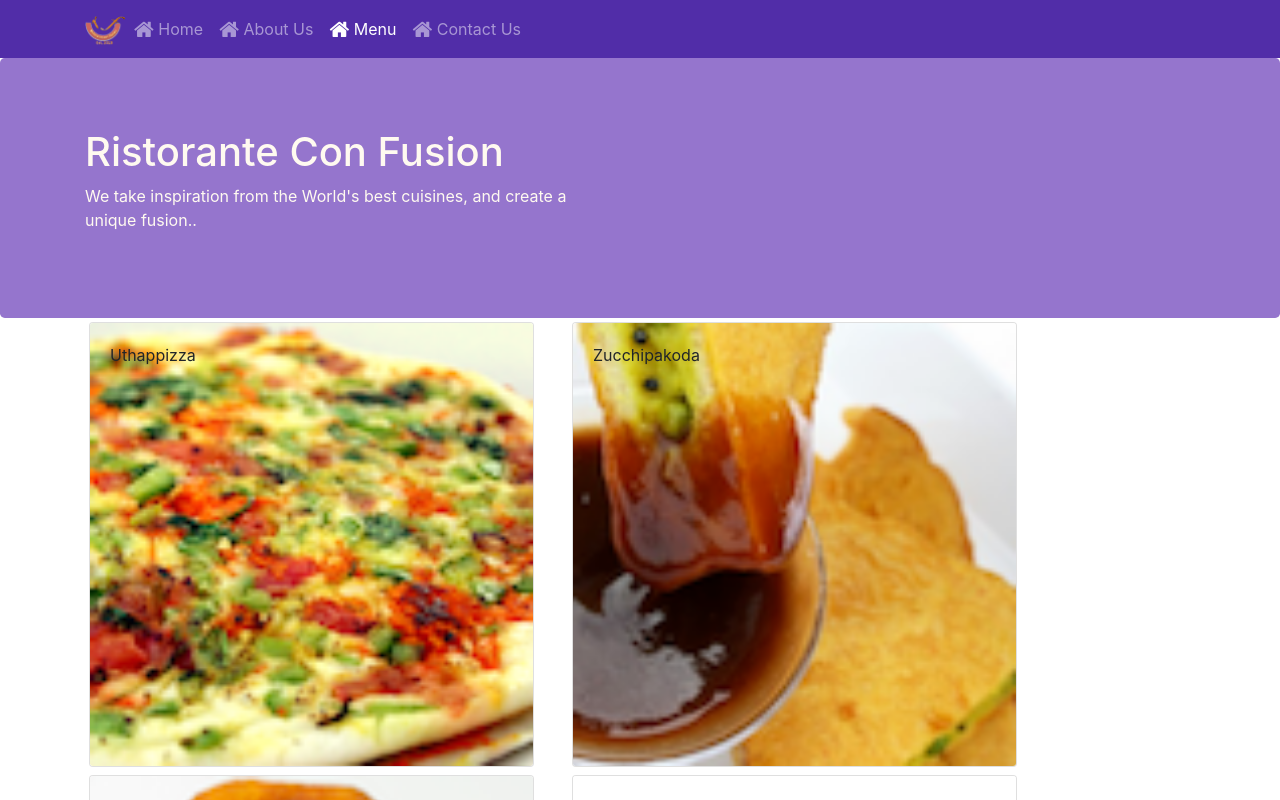
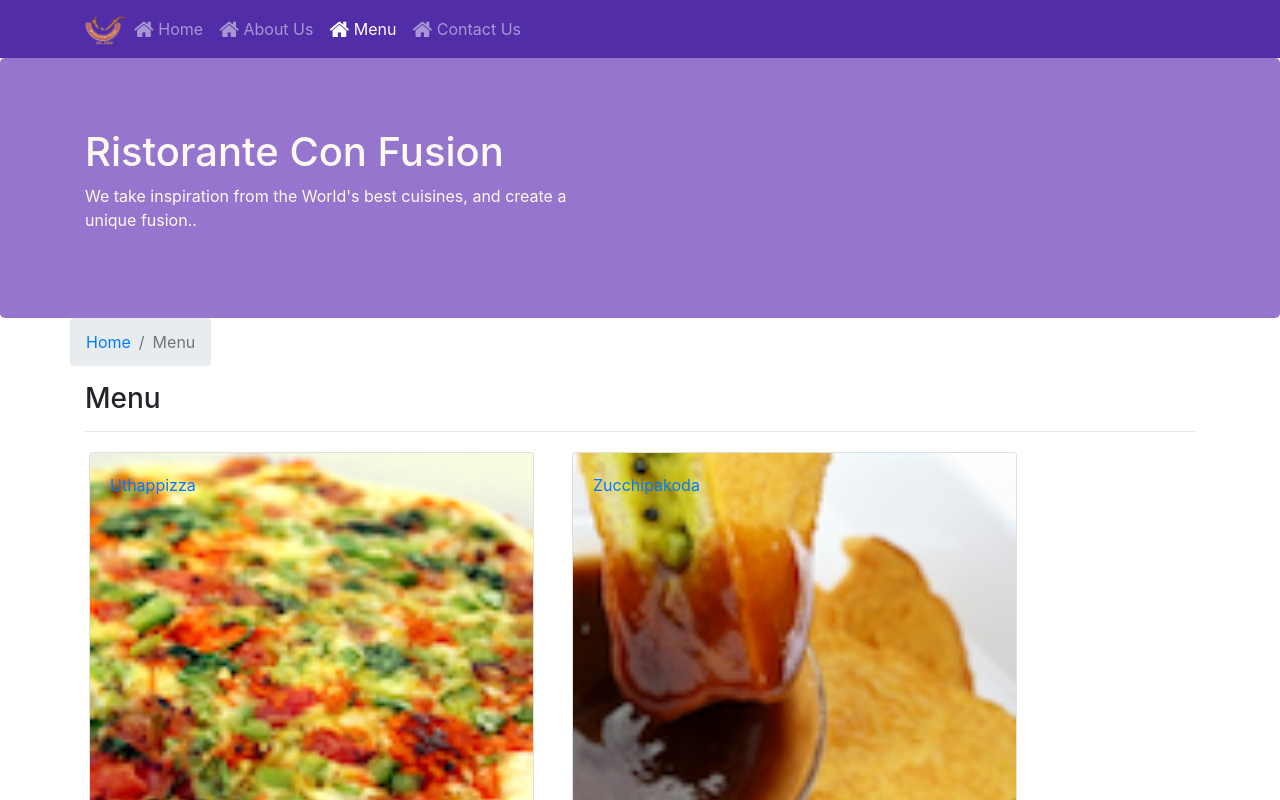
Before and after one commit to sammydowds/courses, a React (Create React App) app in the folder React_Study/: page /menu in a window 1280 px wide. Shown: the top 800 px of the page. Built offline with nearby package versions, Linux system fonts and the light colour scheme.

Commit message:
Single page apps pt 2

```diff
--- a/React_Study/src/components/ContactComponent.js
+++ b/React_Study/src/components/ContactComponent.js
@@ -1,8 +1,20 @@
 import React from 'react';
+import { Breadcrumb, BreadcrumbItem } from 'reactstrap';
+import { Link } from 'react-router-dom';
 
 function Contact(props) {
     return(
         <div className="container">
+          <div className="row">
+            <Breadcrumb>
+              <BreadcrumbItem><Link to='/home'>Home</Link></BreadcrumbItem>
+              <BreadcrumbItem active>Contact Us</BreadcrumbItem>
+            </Breadcrumb>
+            <div className="col-12">
+              <h3>Contact Us</h3>
+              <hr />
+            </div>
+          </div>
           <div className="row row-content">
               <div className="col-12">
                 <h3>Location Information</h3>
--- a/React_Study/src/components/DishdetailComponent.js
+++ b/React_Study/src/components/DishdetailComponent.js
@@ -1,7 +1,7 @@
 import React from 'react';
 import { Media } from 'reactstrap';
-import { Card, CardImg, CardImgOverlay, CardText, CardBody, CardTitle, ListGroup, ListGroupItem } from 'reactstrap';
-
+import { Card, CardImg, CardImgOverlay, CardText, CardBody, CardTitle, ListGroup, ListGroupItem, Breadcrumb, BreadcrumbItem } from 'reactstrap';
+import { Link } from 'react-router-dom';
 
 
   function RenderComments({comments}) {
@@ -42,16 +42,27 @@
           </CardBody>
         </Card>
       </div>
-    )
+    );
   }
 
   const DishDetail = (props) => {
     if (props.dish != null) {
+      console.log(props.dish);
       return (
         <div className="container">
           <div className="row">
+            <Breadcrumb>
+              <BreadcrumbItem><Link to='/menu'>Menu</Link></BreadcrumbItem>
+              <BreadcrumbItem active>{props.dish.name}</BreadcrumbItem>
+            </Breadcrumb>
+            <div className="col-12">
+              <h3>{props.dish.name}</h3>
+              <hr />
+            </div>
+          </div>
+          <div className="row">
             <RenderDish dish={props.dish} />
-            <RenderComments comments = {props.dish.comments} />
+            <RenderComments comments = {props.comments} />
           </div>
         </div>
       )
--- a/React_Study/src/components/MainComponent.js
+++ b/React_Study/src/components/MainComponent.js
@@ -35,12 +35,21 @@
       );
     }
 
+    const DishWithId = ({match}) => {
+      return(
+        <DishDetail dish={this.state.dishes.filter((dish) => dish.id === parseInt(match.params.dishId, 10))[0]}
+          comments={this.state.comments.filter((comment) => comment.dishId === parseInt(match.params.dishId, 10))}
+        />
+      );
+    }
+
     return (
       <div>
         <Header />
         <Switch>
           <Route path="/home" component={HomePage} />
           <Route exact path="/menu" component={() => <Menu dishes = {this.state.dishes}/> } />
+          <Route path="/menu/:dishId" component={DishWithId} />
           <Route exact path="/contactus" component={Contact} />
           <Redirect to="/home" />
         </Switch>
--- a/React_Study/src/components/MenuComponent.js
+++ b/React_Study/src/components/MenuComponent.js
@@ -1,14 +1,17 @@
 import React from 'react';
 import { Media } from 'reactstrap';
-import { Card, CardImg, CardImgOverlay, CardText, CardBody, CardTitle } from 'reactstrap';
+import { Card, CardImg, CardImgOverlay, CardText, CardBody, CardTitle, Breadcrumb, BreadcrumbItem } from 'reactstrap';
+import { Link } from 'react-router-dom';
 
   function RenderMenuItem({ dish, onClick }) {
     return (
-      <Card onClick={() => onClick(dish.id)}>
-        <CardImg width="100%" src={dish.image} alt={dish.name} />
-        <CardImgOverlay>
-          <CardTitle>{dish.name}</CardTitle>
-        </CardImgOverlay>
+      <Card>
+        <Link to={`/menu/${dish.id}`}>
+          <CardImg width="100%" src={dish.image} alt={dish.name} />
+          <CardImgOverlay>
+            <CardTitle>{dish.name}</CardTitle>
+          </CardImgOverlay>
+        </Link>
       </Card>
     );
   }
@@ -17,7 +20,7 @@
     const menu = props.dishes.map((dish) => {
       return (
         <div key={dish.id} className="col-12 col-md-5 m-1">
-          <RenderMenuItem dish={dish} onClick={props.onClick} />
+          <RenderMenuItem dish={dish} />
         </div>
       )
     });
@@ -27,6 +30,16 @@
     return (
       <div className="container">
         <div className="row">
+          <Breadcrumb>
+            <BreadcrumbItem><Link to='/home'>Home</Link></BreadcrumbItem>
+            <BreadcrumbItem active>Menu</BreadcrumbItem>
+          </Breadcrumb>
+          <div className="col-12">
+            <h3>Menu</h3>
+            <hr />
+          </div>
+        </div>
+        <div className="row">
           {menu}
         </div>
       </div>
```
Also changed, not shown: React_Study/src/shared/dishes.js (indentation only). Lines whose indentation alone changed are shown as unchanged.
